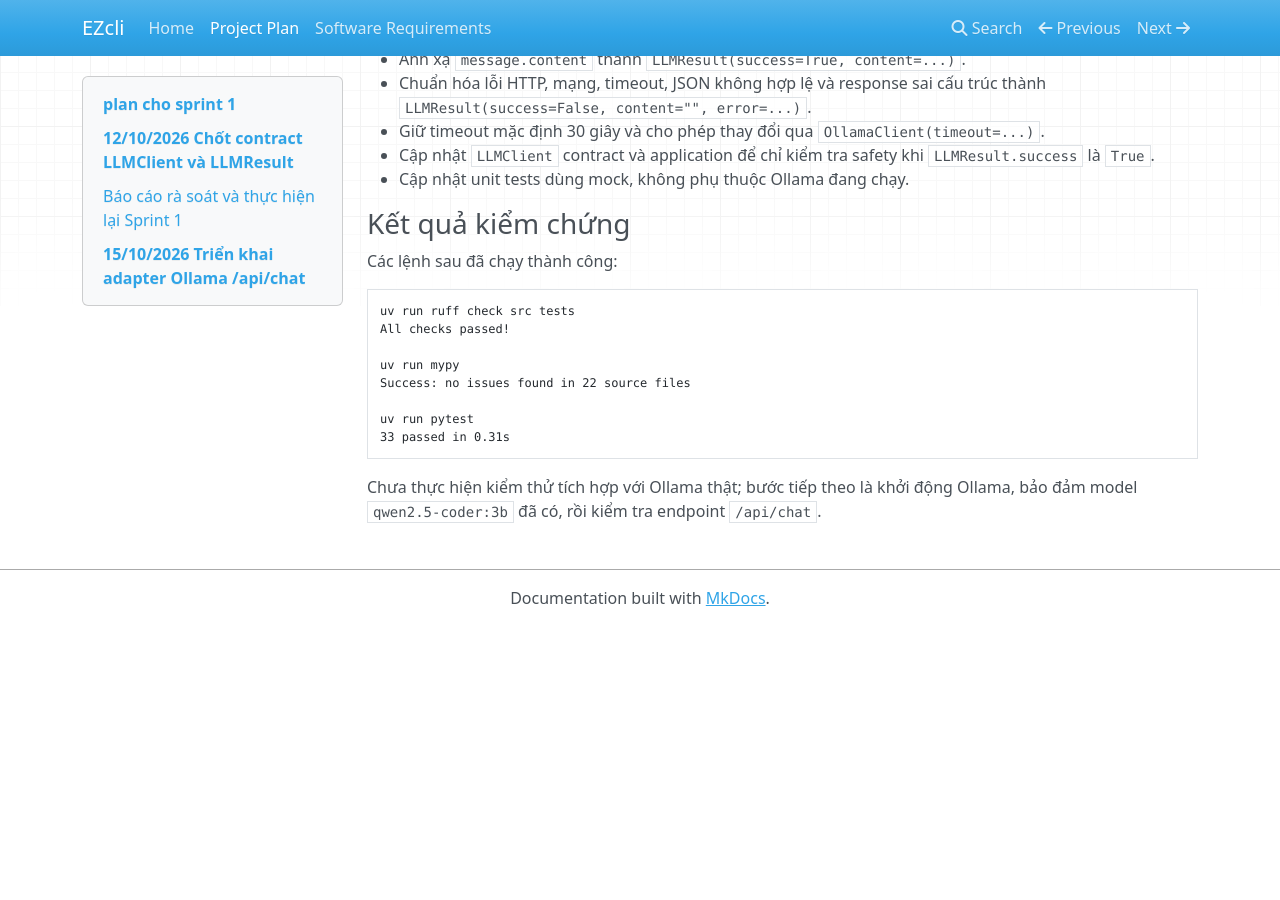
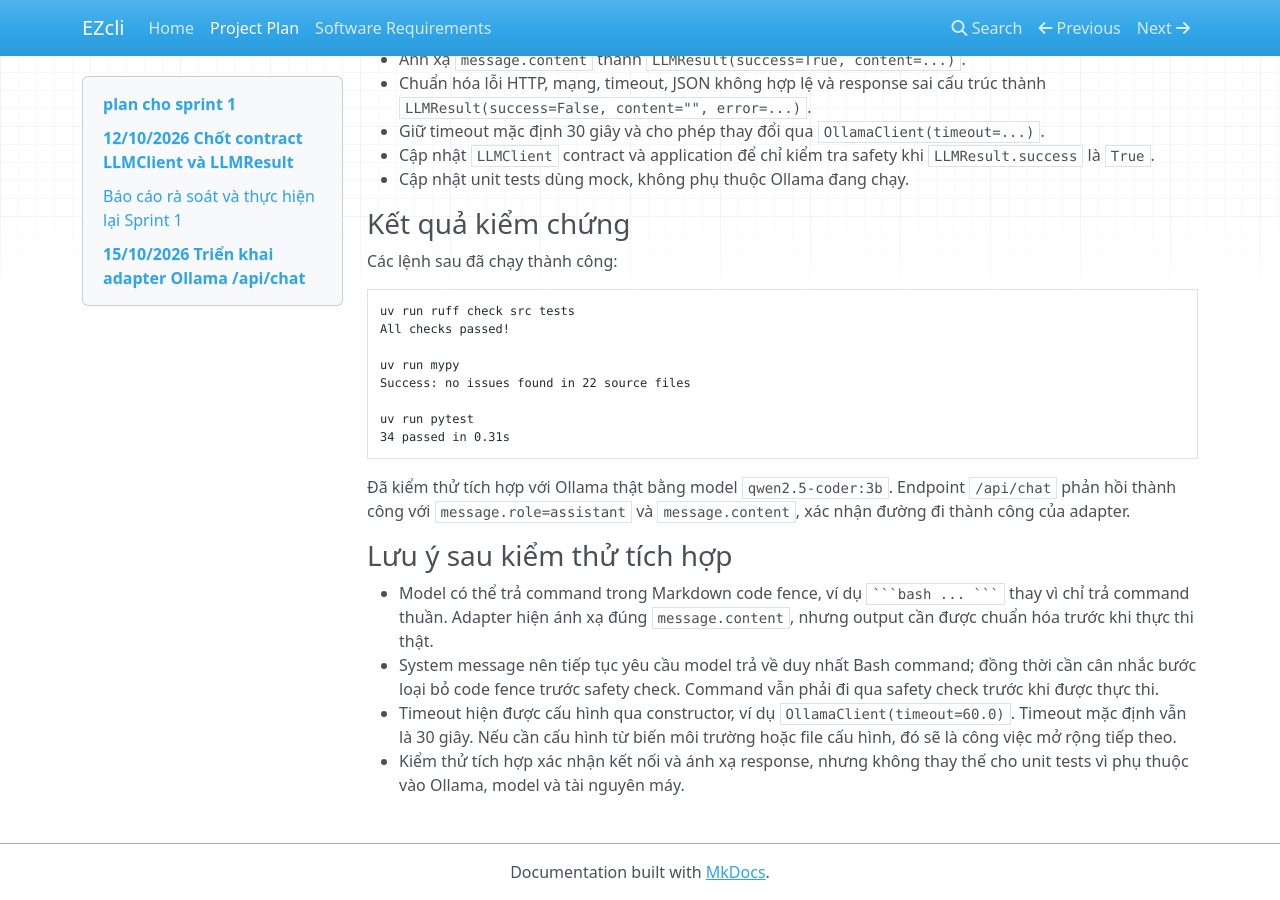
Before and after one commit to NguyenDuyHao-cheems/EZcli, an MkDocs documentation site: the page built from docs/plan/sprint1.md, in a window 1280 px wide and 900 px high, scrolled down 1685 px. Built offline with MkDocs 1.6.1, drawn with Linux system fonts in a browser that asks for light colours; nearby versions of some CDN libraries; before the commit the page ends 2311 px from its top, so only the background shows below that.

Commit message:
docs: Update sprint1 report with integration test results and notes

`````diff
--- a/docs/plan/sprint1.md
+++ b/docs/plan/sprint1.md
@@ -101,9 +101,25 @@ uv run mypy
 Success: no issues found in 22 source files
 
 uv run pytest
-33 passed in 0.31s
+34 passed in 0.31s
 ```
 
-Chưa thực hiện kiểm thử tích hợp với Ollama thật; bước tiếp theo là khởi động
-Ollama, bảo đảm model `qwen2.5-coder:3b` đã có, rồi kiểm tra endpoint
-`/api/chat`.
+Đã kiểm thử tích hợp với Ollama thật bằng model `qwen2.5-coder:3b`. Endpoint
+`/api/chat` phản hồi thành công với `message.role=assistant` và
+`message.content`, xác nhận đường đi thành công của adapter.
+
+### Lưu ý sau kiểm thử tích hợp
+
+- Model có thể trả command trong Markdown code fence, ví dụ
+  ```` ```bash ... ``` ```` thay vì chỉ trả command thuần. Adapter hiện ánh xạ
+  đúng `message.content`, nhưng output cần được chuẩn hóa trước khi thực thi
+  thật.
+- System message nên tiếp tục yêu cầu model trả về duy nhất Bash command;
+  đồng thời cần cân nhắc bước loại bỏ code fence trước safety check. Command
+  vẫn phải đi qua safety check trước khi được thực thi.
+- Timeout hiện được cấu hình qua constructor, ví dụ
+  `OllamaClient(timeout=60.0)`. Timeout mặc định vẫn là 30 giây. Nếu cần cấu
+  hình từ biến môi trường hoặc file cấu hình, đó sẽ là công việc mở rộng tiếp
+  theo.
+- Kiểm thử tích hợp xác nhận kết nối và ánh xạ response, nhưng không thay thế
+  cho unit tests vì phụ thuộc vào Ollama, model và tài nguyên máy.
`````
